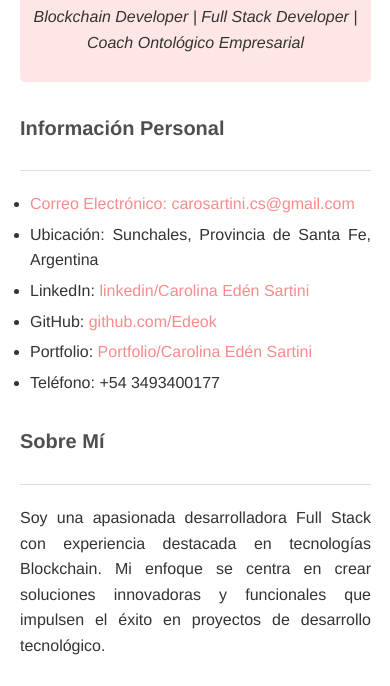
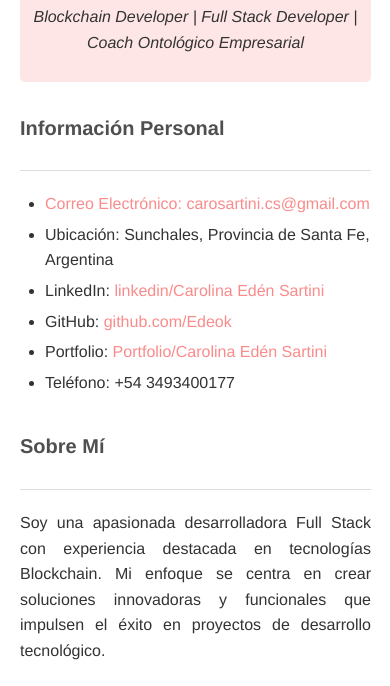
Before and after one commit to Edeok/CV-Carolina-Ed-n-Sartini, a website: page index.html in a window 390 px wide. Shown: the part 130-816 px from the top of the page. Drawn offline with Linux system fonts and the light colour scheme.

Commit message:
jusify css

```diff
--- a/index.html
+++ b/index.html
@@ -13,6 +13,7 @@
       line-height: 1.6;
       margin: 0;
       padding: 0;
+      text-align: justify;
     }
     .container {
       max-width: 800px;
@@ -53,9 +54,11 @@
     }
     ul {
       padding-left: 20px;
+      text-align: justify; /* Justifica el texto dentro de las listas */
     }
     li {
       margin-bottom: 10px;
+      text-align: left; /* Anula la justificación en los elementos li */
     }
     a {
       color: #fa8b8b;
@@ -100,11 +103,14 @@
         font-size: 20px; /* Cambiar el tamaño del subtítulo */
       }
       ul {
-        padding-left: 10px !important; /* Ajustar el padding de la lista */
-      }
-      li {
-        margin-bottom: 5px !important; /* Ajustar el margen entre elementos de lista */
-      }
+    padding-left: 25px !important;
+    display: flex;
+    flex-direction: column;
+    align-items: flex-start;
+  }
+  li {
+    margin-bottom: 5px !important;
+  }
       .download-button {
         padding: 10px 20px; /* Ajustar el padding del botón */
         font-size: 14px; /* Cambiar el tamaño del texto del botón */
@@ -116,10 +122,7 @@
       }
     }
 
-    /* Estilo para justificar solo las secciones específicas */
-    .justified-sections {
-      text-align: justify;
-    }
+
   </style>
 
 </head>
```
